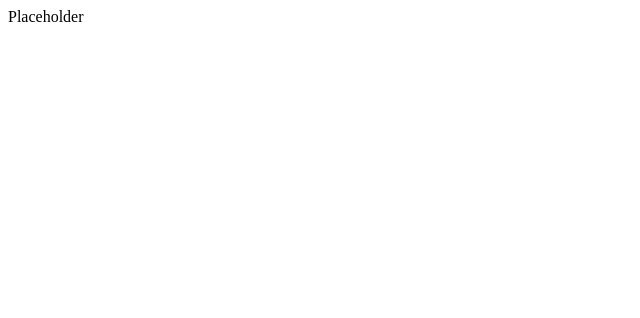
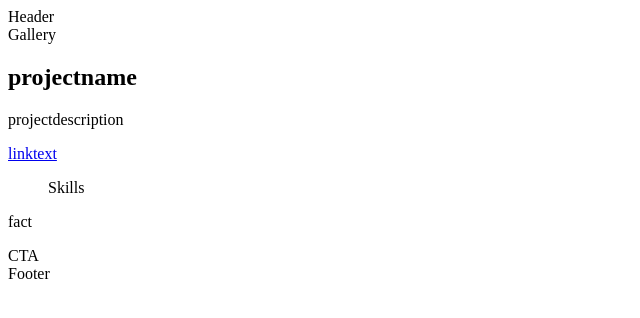
Before and after one commit to markthomasmiller/portfolio, a React (Create React App) app: page / in a window 1280 px wide. Shown: the top 318 px of the page, without its empty margins (0-640 px from the left). Built offline with nearby package versions, Linux system fonts and the light colour scheme.

Commit message:
Add basic components to App.js

```diff
--- a/src/App.js
+++ b/src/App.js
@@ -1,7 +1,16 @@
 import React from "react";
+import Header from "./components/Header";
+import Projects from "./components/Projects";
+import CTA from "./components/CTA";
+import Footer from "./components/Footer";
 
-function App() {
-  return <div>Placeholder</div>;
-}
+const App = () => (
+  <div>
+    <Header />
+    <Projects />
+    <CTA />
+    <Footer />
+  </div>
+);
 
 export default App;
```
